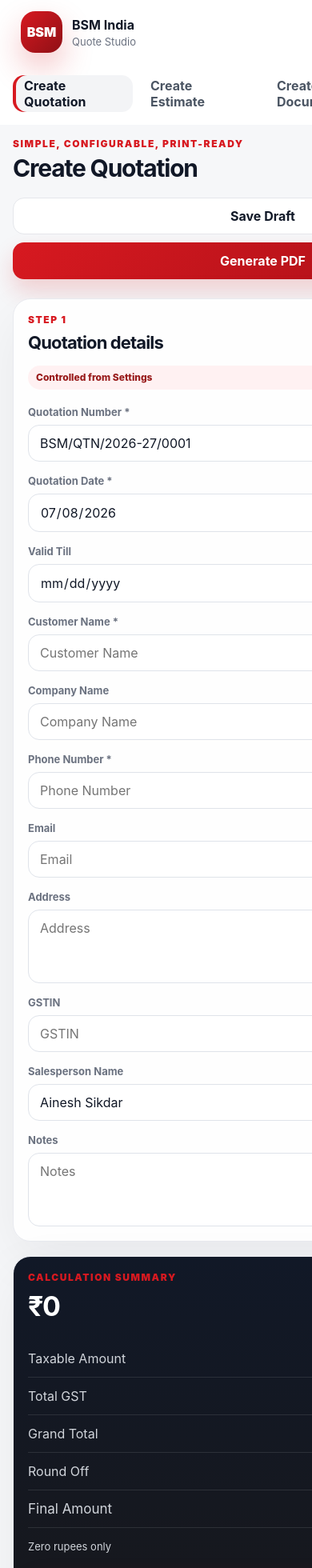
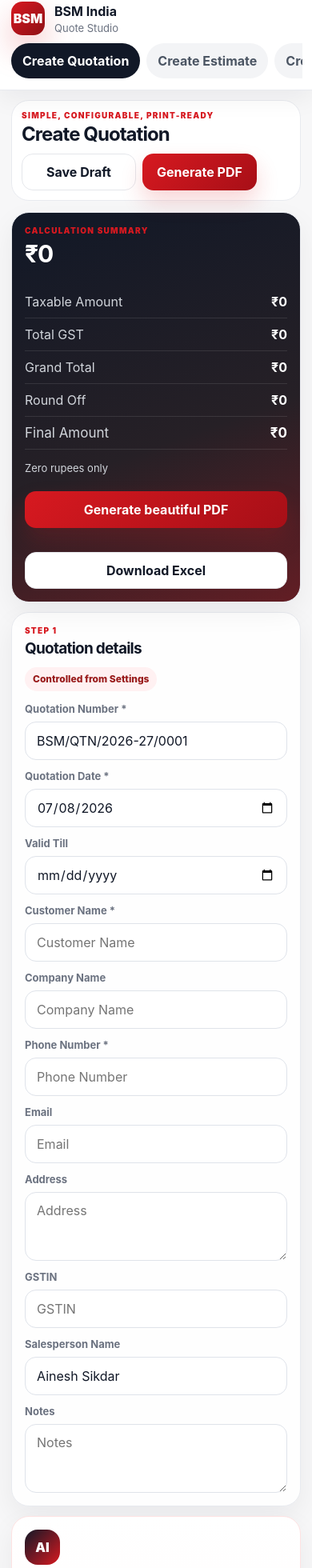
Before and after one commit to viraai-ui/bsm-quotes-and-estimates-generator, a React (Vite) app: page / in a window 390 px wide. Shown: the part 12-1972 px from the top of the page at 80% size. Built offline with nearby package versions, Linux system fonts and the light colour scheme.

Commit message:
Fix mobile dashboard and add AI quote copilot

```diff
--- a/src/App.tsx
+++ b/src/App.tsx
@@ -4,6 +4,8 @@ import jsPDF from 'jspdf'
 import autoTable from 'jspdf-autotable'
 import * as XLSX from 'xlsx'
 import './App.css'
+import './ai-polish.css'
+import './mobile-audit.css'
 
 type FieldType = 'Text' | 'Number' | 'Date' | 'Dropdown' | 'Textarea' | 'Email' | 'Phone' | 'Image/File' | 'Checkbox'
 type Status = 'Draft' | 'Generated' | 'Final' | 'Archived'
@@ -222,6 +224,7 @@ function App() {
         {active === 'quotation' && <div className="page-grid">
           <section className="panel wide"><div className="section-title"><div><p className="kicker">Step 1</p><h2>Quotation details</h2></div><span className="pill">Controlled from Settings</span></div><DynamicForm fields={visibleQuoteFields} data={quoteData} setData={setQuoteData} /></section>
           <SummaryCard totals={totals} settings={settings} onPdf={generatePdf} onExcel={() => generateExcel()} />
+          <SmartAssistant quoteData={quoteData} items={items} totals={totals} settings={settings} />
           <LineItemsPanel items={items} setItems={setItems} settings={settings} />
         </div>}
 
@@ -239,6 +242,21 @@ function DynamicForm({ fields, data, setData }: { fields: FieldConfig[]; data: R
 
 function SummaryCard({ totals, settings, onPdf, onExcel }: { totals: Totals; settings: Settings; onPdf: () => void; onExcel: () => void }) {
   return <section className="panel summary-card"><p className="kicker">Calculation summary</p><h2>{money(totals.final)}</h2><div className="total-row"><span>Taxable Amount</span><strong>{money(totals.taxable)}</strong></div><div className="total-row"><span>Total GST</span><strong>{settings.tax.gstEnabled ? money(totals.gst) : 'Disabled'}</strong></div><div className="total-row"><span>Grand Total</span><strong>{money(totals.grand)}</strong></div><div className="total-row"><span>Round Off</span><strong>{settings.tax.roundOff ? money(totals.roundOff) : 'Disabled'}</strong></div><div className="total-row grand"><span>Final Amount</span><strong>{money(totals.final)}</strong></div>{settings.tax.amountInWords && <p className="amount-words">{totals.words}</p>}<div className="stack-actions"><button className="primary full" onClick={onPdf}>Generate beautiful PDF</button><button className="ghost full" onClick={onExcel}>Download Excel</button></div></section>
+}
+
+function SmartAssistant({ quoteData, items, totals, settings }: { quoteData: Record<string, string>; items: QuoteItem[]; totals: Totals; settings: Settings }) {
+  const missing = [
+    !quoteData.customer_name && 'customer name',
+    !quoteData.phone && 'phone number',
+    !items.some((item) => item.productName && item.price > 0) && 'priced product item',
+  ].filter(Boolean)
+  const insights = [
+    missing.length ? `Missing: ${missing.join(', ')}.` : 'Ready to generate a clean quotation.',
+    settings.tax.gstEnabled ? `GST is active at ${settings.tax.rowLevelGst ? 'row level' : `${settings.tax.defaultGst}% default`}.` : 'GST is disabled for this quote.',
+    totals.final > 0 ? `Final amount is ${money(totals.final)}.` : 'Add price to unlock PDF/Excel totals.',
+  ]
+
+  return <section className="panel ai-panel"><div className="ai-orb">AI</div><div><p className="kicker">BSM AI Co-Pilot</p><h2>Smart quote assistant</h2><p className="muted">Checks missing fields, pricing readiness, GST settings and PDF quality before the team sends a quote.</p></div><div className="ai-list">{insights.map((item) => <span key={item}>{item}</span>)}</div><div className="ai-actions"><button className="ghost">Improve wording</button><button className="ghost">Check margins</button><button className="ghost">Suggest terms</button></div></section>
 }
 
 function LineItemsPanel({ items, setItems, settings }: { items: QuoteItem[]; setItems: React.Dispatch<React.SetStateAction<QuoteItem[]>>; settings: Settings }) {
--- /dev/null
+++ b/src/ai-polish.css
@@ -0,0 +1,44 @@
+/* AI assistant desktop/tablet polish */
+.ai-panel {
+  display: grid;
+  gap: 14px;
+  background: linear-gradient(180deg, #ffffff, #fff8f8);
+  border-color: #fee2e2;
+}
+
+.ai-orb {
+  display: grid;
+  place-items: center;
+  width: 46px;
+  height: 46px;
+  border-radius: 16px;
+  color: #ffffff;
+  background: linear-gradient(135deg, #111827, #d71920);
+  font-weight: 900;
+}
+
+.ai-list {
+  display: grid;
+  gap: 8px;
+}
+
+.ai-list span {
+  display: block;
+  padding: 10px 12px;
+  border-radius: 14px;
+  color: #374151;
+  background: #ffffff;
+  border: 1px solid #f3d6d8;
+  font-size: 13px;
+  line-height: 1.45;
+}
+
+.ai-actions {
+  display: flex;
+  flex-wrap: wrap;
+  gap: 8px;
+}
+
+.ai-actions button {
+  min-height: 42px;
+}
--- /dev/null
+++ b/src/mobile-audit.css
@@ -0,0 +1,277 @@
+/* Mobile audit hardening: app-like layout, no table overflow, 44px+ touch targets */
+@media (max-width: 820px) {
+  html, body, #root { width: 100%; max-width: 100%; overflow-x: hidden; }
+
+  .dashboard-shell {
+    display: block;
+    min-height: 100dvh;
+    padding-bottom: 76px;
+    background: #f7f7f8;
+  }
+
+  .sidebar {
+    position: sticky;
+    top: 0;
+    z-index: 30;
+    height: auto;
+    padding: 10px 12px 8px;
+    border-right: 0;
+    border-bottom: 1px solid #e8eaef;
+    box-shadow: 0 10px 30px rgba(17, 24, 39, 0.06);
+  }
+
+  .logo-block {
+    padding: 4px 2px 10px;
+  }
+
+  .logo {
+    width: 42px;
+    height: 42px;
+    border-radius: 14px;
+  }
+
+  .sidebar nav {
+    display: grid;
+    grid-template-columns: repeat(4, max-content);
+    gap: 8px;
+    overflow-x: auto;
+    padding: 0 2px 6px;
+    scrollbar-width: none;
+  }
+
+  .sidebar nav::-webkit-scrollbar { display: none; }
+
+  .sidebar button {
+    width: auto;
+    min-width: max-content;
+    min-height: 44px;
+    padding: 0 14px;
+    border-radius: 999px;
+    background: #f3f4f6;
+    text-align: center;
+    white-space: nowrap;
+    box-shadow: none;
+  }
+
+  .sidebar button.active {
+    color: #ffffff;
+    background: #111827;
+    box-shadow: none;
+  }
+
+  .workspace {
+    width: 100%;
+    max-width: 100%;
+    padding: 14px;
+  }
+
+  .topbar {
+    position: sticky;
+    top: 106px;
+    z-index: 20;
+    display: grid;
+    gap: 12px;
+    margin: -2px 0 14px;
+    padding: 12px;
+    border: 1px solid #e8eaef;
+    border-radius: 22px;
+    background: rgba(255, 255, 255, 0.94);
+    backdrop-filter: blur(18px);
+  }
+
+  .topbar h1 { font-size: 24px; letter-spacing: -0.04em; }
+  .eyebrow, .kicker { font-size: 10px; margin-bottom: 5px; }
+
+  .header-actions {
+    display: grid;
+    grid-template-columns: 1fr 1fr;
+    gap: 8px;
+  }
+
+  .header-actions button,
+  button,
+  .primary,
+  .ghost {
+    min-height: 46px;
+    border-radius: 14px;
+  }
+
+  .page-grid,
+  .settings-grid,
+  .estimate-layout,
+  .form-grid,
+  .compact-form {
+    display: grid;
+    grid-template-columns: 1fr !important;
+    gap: 12px;
+    width: 100%;
+    max-width: 100%;
+  }
+
+  .panel {
+    width: 100%;
+    max-width: 100%;
+    padding: 16px;
+    border-radius: 22px;
+    box-shadow: 0 12px 34px rgba(17, 24, 39, 0.06);
+  }
+
+  .section-title {
+    display: grid;
+    gap: 12px;
+    margin-bottom: 14px;
+  }
+
+  h2 { font-size: 19px; }
+  .span-2, .wide, .template-editor { grid-column: auto !important; }
+
+  input, textarea, select, .search {
+    min-height: 48px;
+    max-width: 100%;
+    border-radius: 14px;
+    font-size: 16px;
+  }
+
+  textarea { min-height: 86px; }
+
+  .summary-card {
+    order: -1;
+    position: relative;
+    background: linear-gradient(160deg, #111827, #262026 58%, #d71920 180%);
+  }
+
+  .summary-card h2 { font-size: 30px; }
+  .total-row { padding: 10px 0; }
+
+  .ai-panel {
+    display: grid;
+    gap: 12px;
+    background: linear-gradient(180deg, #ffffff, #fff7f7);
+    border-color: #fee2e2;
+  }
+
+  .ai-orb {
+    display: grid;
+    place-items: center;
+    width: 44px;
+    height: 44px;
+    border-radius: 16px;
+    color: #ffffff;
+    background: linear-gradient(135deg, #111827, #d71920);
+    font-weight: 900;
+  }
+
+  .ai-list {
+    display: grid;
+    gap: 8px;
+  }
+
+  .ai-list span {
+    padding: 10px 12px;
+    border-radius: 14px;
+    color: #374151;
+    background: #ffffff;
+    border: 1px solid #f3d6d8;
+    font-size: 13px;
+    line-height: 1.4;
+  }
+
+  .ai-actions {
+    display: grid;
+    grid-template-columns: 1fr;
+    gap: 8px;
+  }
+
+  .line-table {
+    overflow: visible;
+    display: grid;
+    gap: 12px;
+  }
+
+  .line-head { display: none; }
+
+  .line-row {
+    min-width: 0;
+    width: 100%;
+    display: grid;
+    grid-template-columns: 1fr;
+    gap: 10px;
+    padding: 14px;
+    border-radius: 20px;
+    background: #ffffff;
+    border: 1px solid #e8eaef;
+  }
+
+  .product-inputs {
+    grid-template-columns: 1fr;
+  }
+
+  .image-cell {
+    grid-template-columns: 88px 1fr;
+    justify-items: stretch;
+    align-items: center;
+    gap: 10px;
+  }
+
+  .image-cell img,
+  .image-cell > span {
+    width: 88px;
+    height: 72px;
+  }
+
+  .mini-upload {
+    min-height: 44px;
+    place-items: center;
+    text-align: center;
+  }
+
+  .text-danger {
+    grid-column: 2;
+    min-height: 38px;
+    text-align: left;
+  }
+
+  .icon-button { width: 100%; }
+
+  .record-card,
+  .field-list article,
+  .config-list button,
+  .settings-row-main {
+    display: grid;
+    grid-template-columns: 1fr !important;
+    gap: 10px;
+    width: 100%;
+  }
+
+  .mini-actions {
+    display: grid;
+    grid-template-columns: repeat(2, minmax(0, 1fr));
+    gap: 8px;
+  }
+
+  .mini-actions button { min-height: 44px; }
+
+  .toggles {
+    display: grid;
+    grid-template-columns: repeat(2, minmax(0, 1fr));
+    gap: 8px;
+    justify-content: stretch;
+  }
+
+  .toggle {
+    min-height: 42px;
+    padding: 9px 10px;
+    border-radius: 12px;
+    background: #f8f8fa;
+  }
+
+  .placeholder-strip {
+    max-height: 108px;
+    overflow: auto;
+    padding-bottom: 4px;
+  }
+
+  .category-card {
+    min-height: auto;
+  }
+}
```
